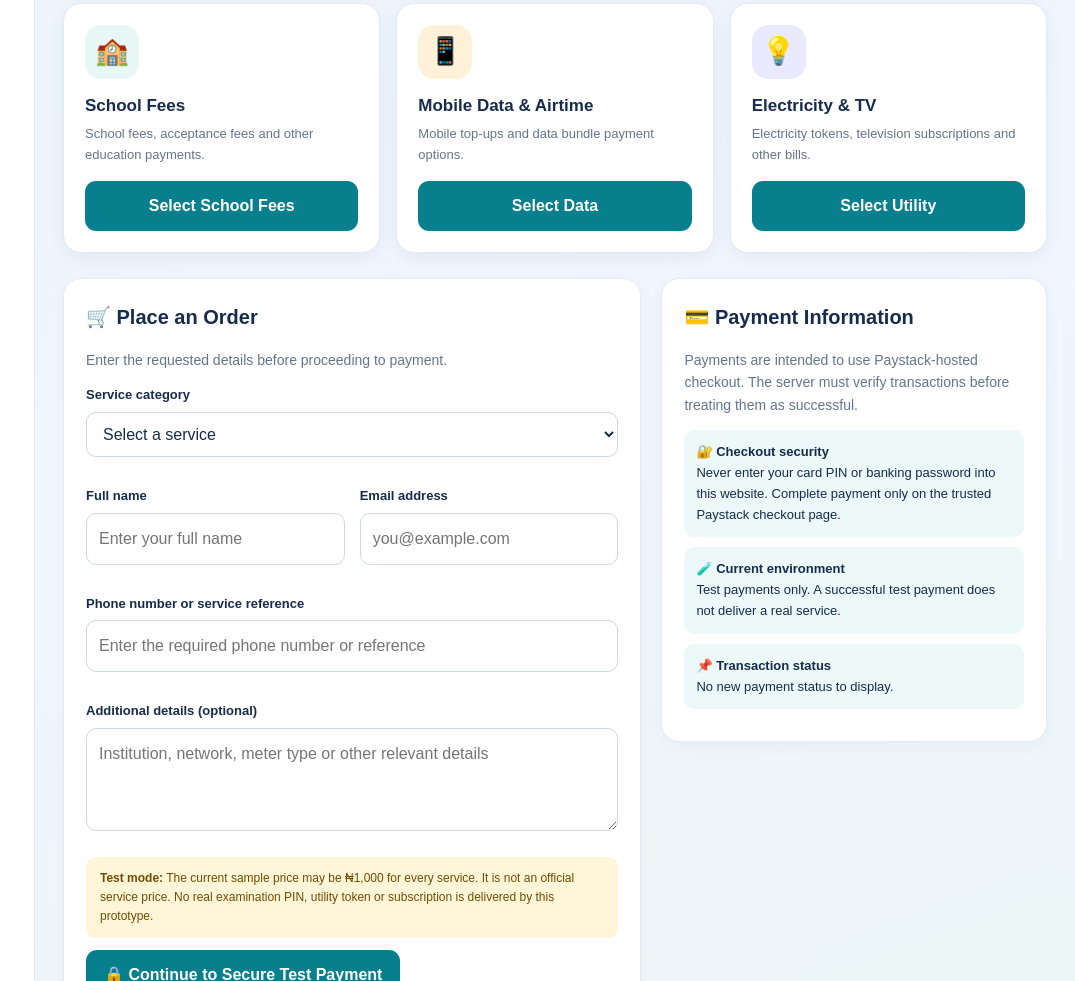
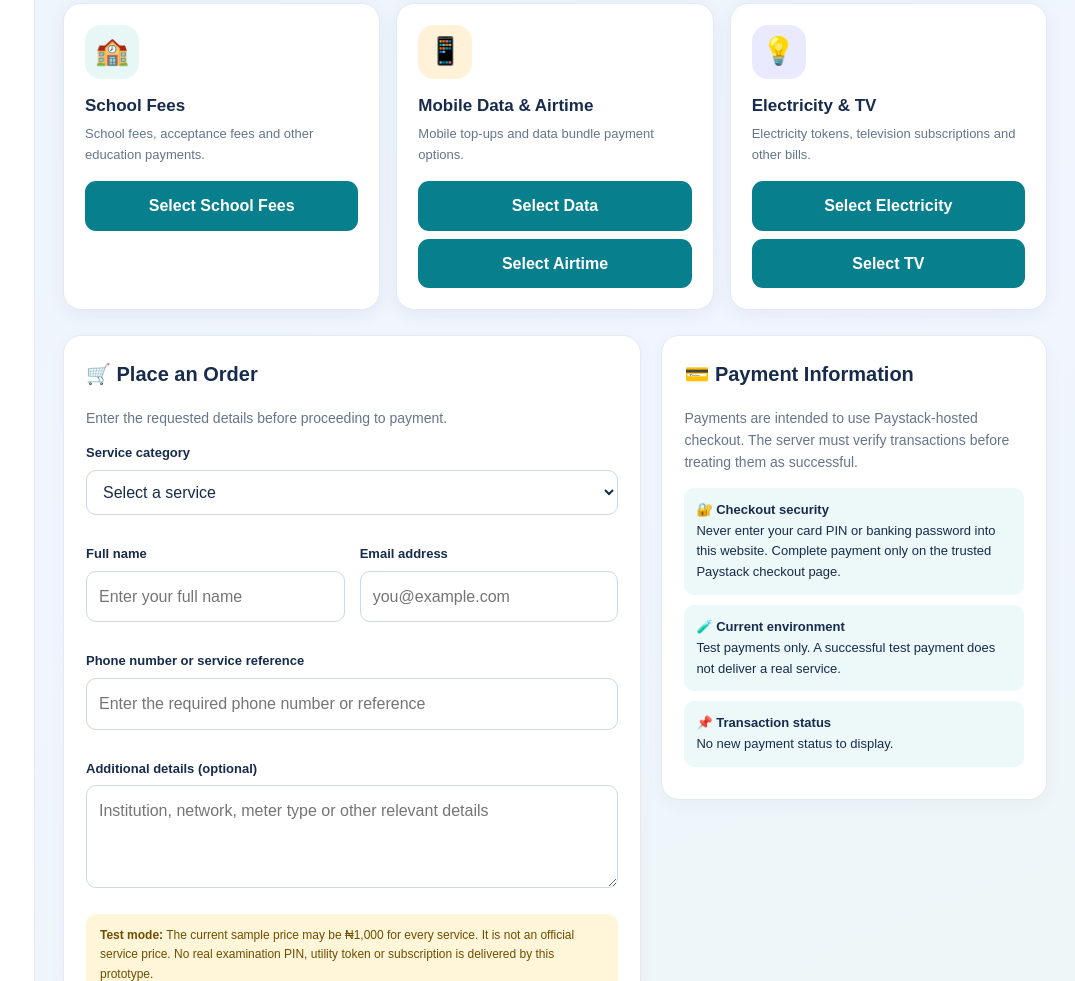
Before and after one commit to quadrishittu40-beep/maknazul-irfan-bills, a website: page public/index.html in a window 1280 px wide. Shown: the part 862-1843 px from the top of the page, without its empty margins (205-1280 px from the left). Drawn offline with Linux system fonts and the light colour scheme; no server answers.

Commit message:
Update index.html

```diff
--- a/public/index.html
+++ b/public/index.html
@@ -1,4 +1,3 @@
-
 <!DOCTYPE html>
 <html lang="en">
 <head>
@@ -644,14 +643,20 @@
             <button class="button service-select" type="button" data-service="data">
               Select Data
             </button>
+            <button class="button service-select" type="button" data-service="airtime" style="margin-top: 8px;">
+              Select Airtime
+            </button>
           </article>
 
           <article class="service-card">
             <div class="service-icon" aria-hidden="true">💡</div>
             <h3>Electricity &amp; TV</h3>
             <p>Electricity tokens, television subscriptions and other bills.</p>
-            <button class="button service-select" type="button" data-service="utilities">
-              Select Utility
+            <button class="button service-select" type="button" data-service="electricity">
+              Select Electricity
+            </button>
+            <button class="button service-select" type="button" data-service="tv" style="margin-top: 8px;">
+              Select TV
             </button>
           </article>
         </div>
```
